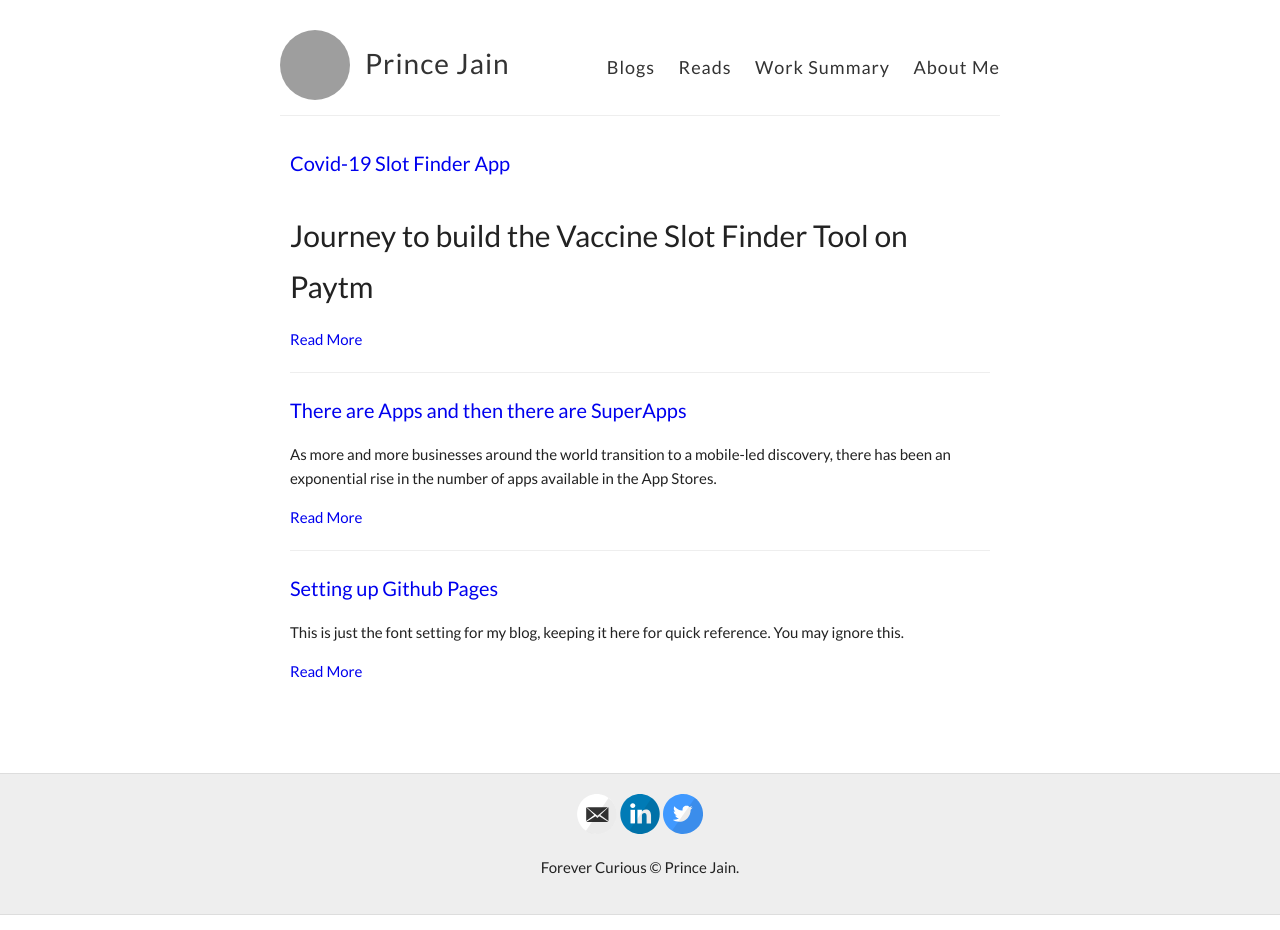
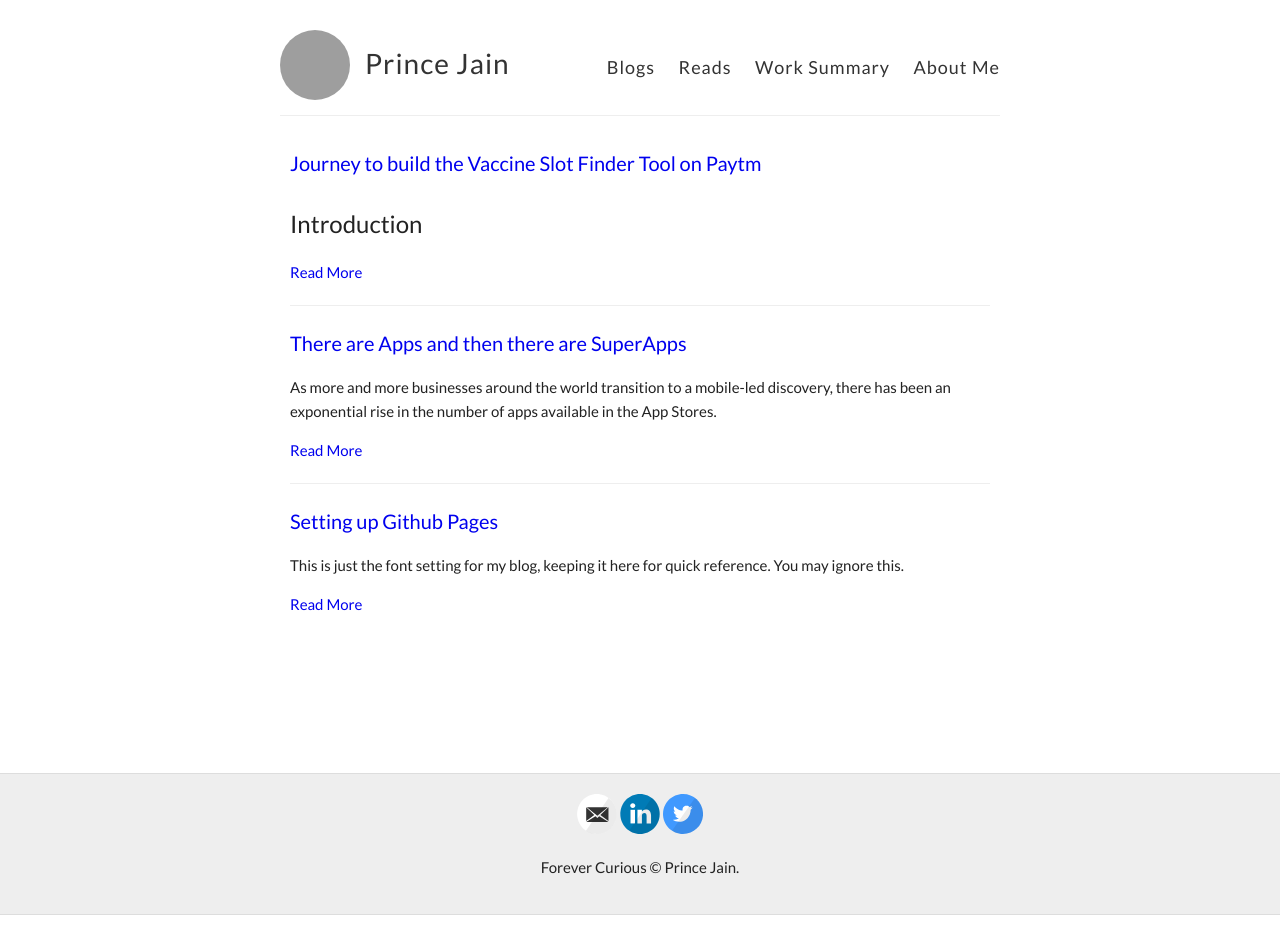
Before and after one commit to product-noob/product-noob.github.io, a Jekyll site: the page built from blog.md, in a window 1280 px wide. Built offline with Jekyll 4.4.1, drawn with Linux system fonts in a browser that asks for light colours; grey boxes are pictures that could not be loaded.

Commit message:
Update 2020-12-12-Journey to build the Vaccine Slot Finder.md

```diff
--- a/_posts/2020-12-12-Journey to build the Vaccine Slot Finder.md
+++ b/_posts/2020-12-12-Journey to build the Vaccine Slot Finder.md
@@ -1,14 +1,10 @@
 ---
 layout: post
-title: Covid-19 Slot Finder App
+title: Journey to build the Vaccine Slot Finder Tool on Paytm
 ---
 
-# Journey to build the Vaccine Slot Finder Tool on Paytm
 
-Date Completed: May 31, 2021 → June 12, 2021
-Status: Done
-
-## Introduction
+### Introduction
 
 What started as a weekend project ended up becoming one of the most popular vaccination tool for millions of people in the country! This is behind the scenes story of how the Paytm Vaccine Finder tool came to life; it's a story of what at the surface may seem to be an easy problem, takes a large, capable team and multiple iterations to make it work!
 
@@ -18,7 +14,7 @@ The Vaccine Finder tool has helped more than **15 million** users from over 750
 
 In the details that follow, I have tried sharing the story of how we built this tool.
 
-## **How we started**
+### How we started
 
 **Background:**
 
@@ -46,11 +42,11 @@ We started analysing the APIs around the evening, ideated and hashed out an MVP
 
 ---
 
-## **Questions we had while starting the project:**
+### Questions we had while starting the project:**
 
 Before we went ahead and started working on the project in full steam, there were a couple of WHYs and Hows we thought to answer for ourselves and the team to have the right intensions and the idea of what we wanted to build.
 
-### I. **Why should we do this?**
+#### I. Why should we do this?
 
 This one was probably the easiest one to answer:
 
@@ -74,7 +70,7 @@ Till date, we have not added any promotions/ adverts or any have made use of any
 
 ---
 
-### II. Why is it **better than the existing solutions:**
+#### II. Why is it better than the existing solutions:
 
 I have been asked this question multiple times by many friends and colleagues in the days following the launch of this tool. Couple of reasons we thought of then:
 
@@ -84,7 +80,7 @@ I have been asked this question multiple times by many friends and colleagues in
 - **Personalised Alerts:** The Telegram / Twitter bots served only for a handful of major cities (around 160 at the time of writing this article) and they were sending generalised alerts for slot availability. Our tool allowed us to go much deeper into user specific personalisation: basis PIN Code, vaccine type, dose count etc., which effectively meant every alert we sent to the user was highly relevant and instantly actionable. This became more and more useful as the vaccination drive progressed.
 - **Enable users to directly book on Paytm:** We had an opportunity to improve on the overall vaccine booking experience for the users and wanted to finally build an integrated slot booking on our app (thankfully we were able to do so within a few weeks of launching the tool)
 
-### III**. Can we handle scale?**
+#### III. Can we handle scale?
 
 Short Answer : Yes.
 
@@ -92,7 +88,7 @@ Long Answer: Yes, but we need to make the right architectural and design decisio
 
 The tech folks did most of the magic here. We wanted the system to be cheap and scalable for us to allow us to run it for the many months to come until the vaccination drive finishes and be able to handle the scale this tool can potentially have. What we used is a combination of Mongo-DB and Lambda and created essentially a Stateless system to avoid storing/ processing too much data. Over the many weeks, we did multiple iterations to improve almost each and every aspect of the tool: the alerting logic, the UX, the frequency with which we sent out alerts, the customisation options and new functionalities to the tool.
 
-### IV**. How quickly can we launch this?**
+#### IV. How quickly can we launch this?**
 
 Ideally we wanted to launch this as quickly as we could! This was an urgent requirement for millions of our users and launching this as fast as we possibly could was the need of the hour.
 
@@ -100,13 +96,13 @@ We set ourselves an insane timeline of **4 days** to launch the first version of
 
 ---
 
-# **Here’s how we actually did it……**
+### Here’s how we actually did it……
 
 What we started with is to find a use-case for the tool which was important enough for us to build for. In Product Manager's terminology, the user-story for it read like this: ***"***
 
  ***As a user I want the tool to help me find and book vaccine slots as easily as possible!"***
 
-### **I. Creating a strong value proposition for our tool**
+### I. Creating a strong value proposition for our tool
 
 To figure out value prop, I analysed the existing options in the market to find a use-case we can excel at: the Co-WIN website, Aarogya Setu app and the Telegram and Twitter bots. We tried finding use-cases which were unserved.
 
@@ -132,7 +128,7 @@ To figure out value prop, I analysed the existing options in the market to find
 - To ensure we can easily enable booking flow in future: We wanted our tool to enable direct vaccine bookings in the future *(the government had already announced their plans to open the booking APIs for public)* and hence took conscious design decisions to ensure we can accommodate the booking flow quickly when needed
 - Faster to build: Since we were chasing insane timelines and this tool was largely utilitarian and was to be used by different sections of the society, we kept the overall UI/UX decisions with these aspects in mind.
 
-### **II. Launching an MVP Quickly**
+#### II. Launching an MVP Quickly
 
 It was essential for us to launch an MVP quickly to validate our hypothesis if the market really had a need for such a tool and gather crucial user feedback. Since the APIs were launched over a weekend, it was not possible to get a designer aligned to get the UI of the app designed.
 
@@ -162,7 +158,7 @@ We created a simple Front-end page which fetched data from Co-WIN's APIs directl
 
 To enable the alerting flow, we created a single API to allow users to subscribe to alerts and periodically fetch new data from Co-WIN APIs at our backend for those locations and alert users on Paytm Chats when any new slot opens up.
 
-### **III. First Launch:**
+#### III. First Launch:
 
 With all these decisions in place, we worked round the clock and launched this tool internally on 2nd  May (in under 48 hours!). We couldn’t make the app live for the entire Paytm user base initially due to rate limitations of Co-WIN APIs. We iterated and worked our way around that for the next few days and launched the tool officially on 6th May.
 
@@ -182,7 +178,7 @@ We were adding thousands of new users to the tool every hour and people started
 
 These messages (and many of the personal one's on WhatsApp) literally helped boost the entire team’s motivation to keep on iterating and making this tool as useful as we could.
 
-### IV. Major Milestones:
+#### IV. Major Milestones:
 
 While we did the first launch in under 5 days, it took us almost the next 2 months to perfect the tool. With each version we were improving specific aspects of the tool, be it adding new features, improving alerting speed or accuracy, adding more customisation options and working on user feedback and suggestions.
 
```
